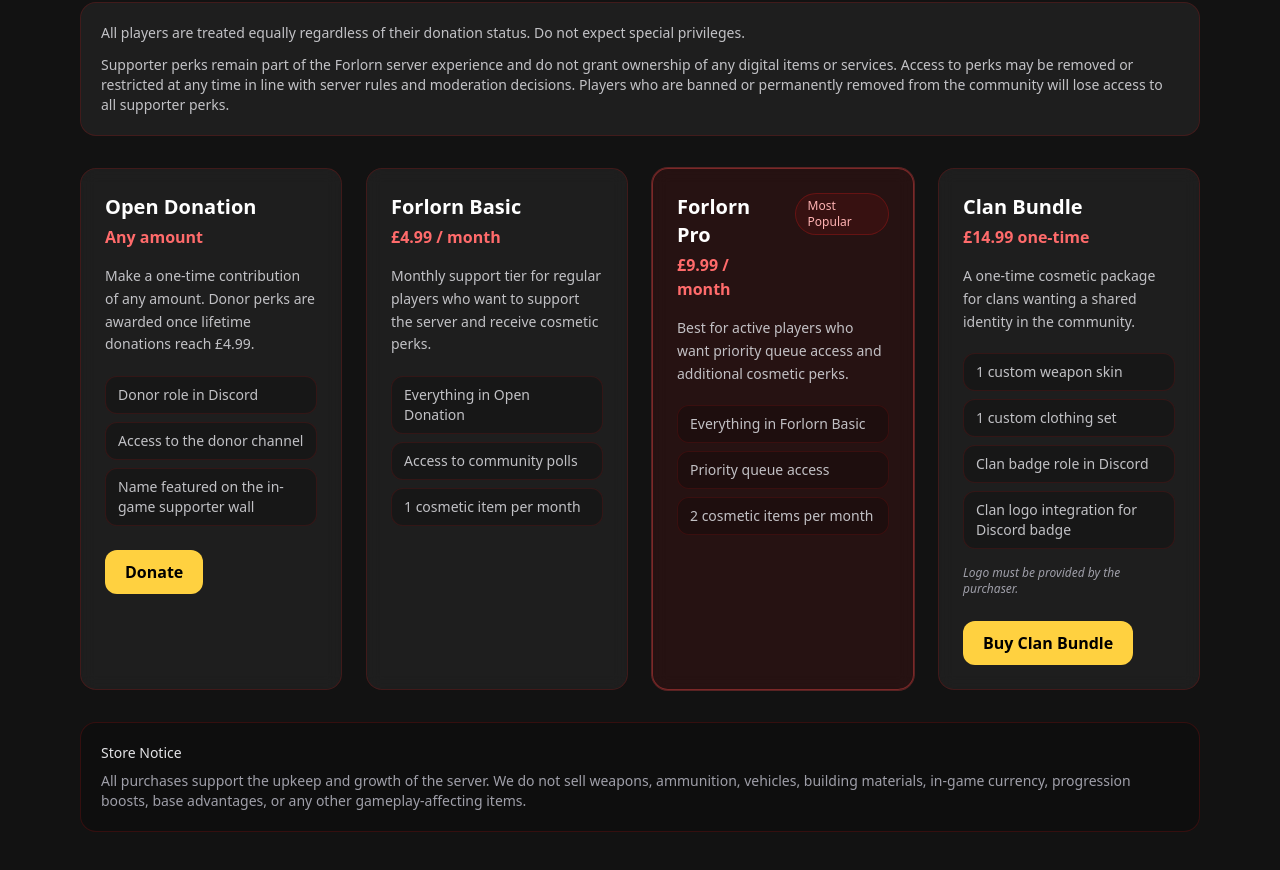
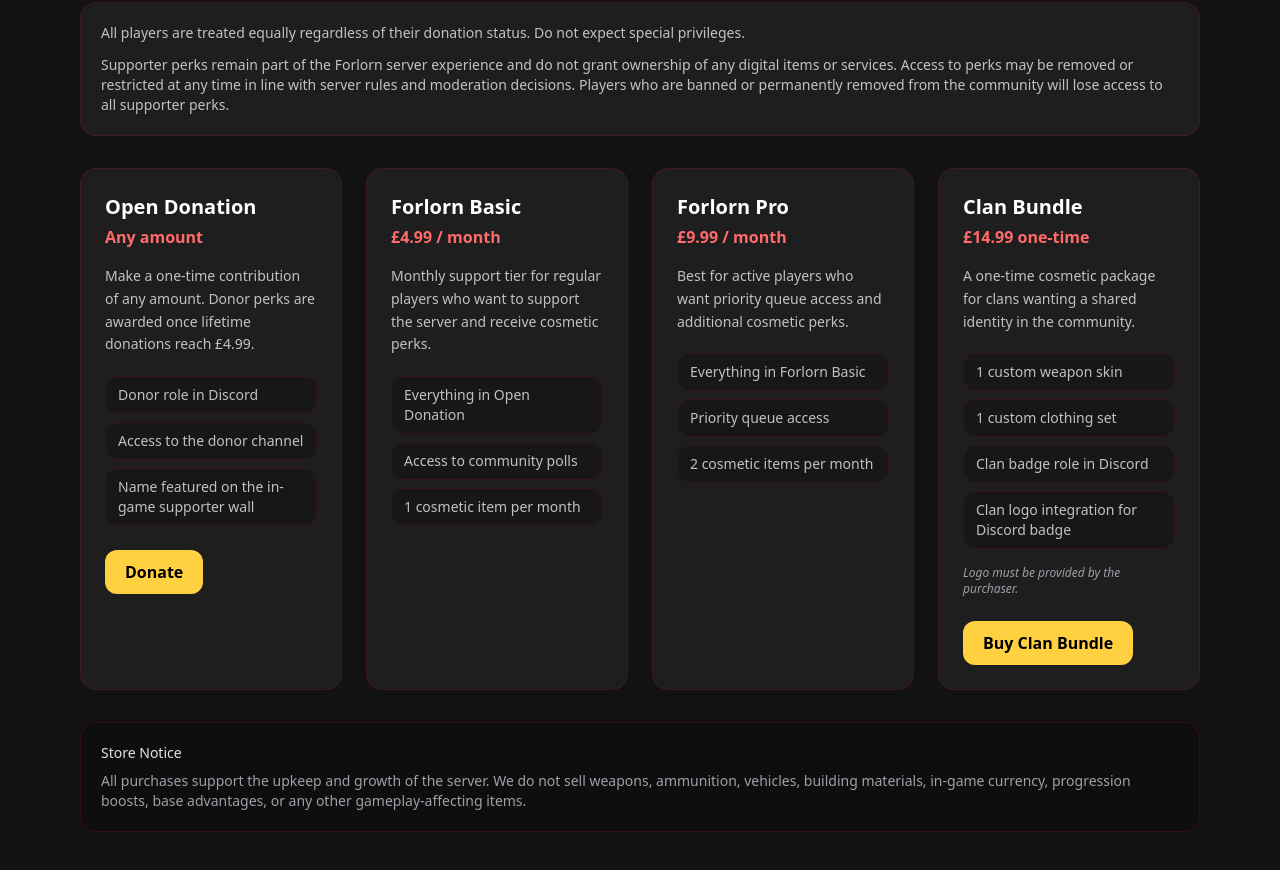
Before and after one commit to code-by-luis/forlorn-site, a Next.js app: page / in a window 1280 px wide. Shown: the part 3960-4830 px from the top of the page. Built offline with nearby package versions, Linux system fonts and the light colour scheme.

Commit message:
update store section

```diff
--- a/app/page.tsx
+++ b/app/page.tsx
@@ -399,7 +399,6 @@ function SupportTierCard({
   description,
   includes,
   note,
-  featured = false,
   linkHref,
   linkLabel,
   subscriptionPlanId,
@@ -410,7 +409,6 @@ function SupportTierCard({
   description: string;
   includes: string[];
   note?: string;
-  featured?: boolean;
   linkHref?: string;
   linkLabel?: string;
   subscriptionPlanId?: string;
@@ -421,18 +419,13 @@ function SupportTierCard({
       variants={fadeUp}
       whileHover={{ y: -4 }}
       transition={{ type: "spring", stiffness: 220, damping: 20 }}
-      className={`rounded-2xl border p-6 backdrop-blur-sm ${
-        featured
-          ? "border-[#ff4d4d]/40 bg-[#d31818]/10 ring-1 ring-[#ff4d4d]/30"
-          : "border-[#d31818]/20 bg-white/5"
-      }`}
+      className="rounded-2xl border border-[#d31818]/20 bg-white/5 p-6 backdrop-blur-sm"
     >
       <div className="flex items-start justify-between gap-4">
         <div>
           <h3 className="text-xl font-bold text-white">{name}</h3>
           <p className="mt-1 font-semibold text-[#ff6b6b]">{price}</p>
         </div>
-        {featured ? <Pill>Most Popular</Pill> : null}
       </div>
 
       <p className="mt-4 text-sm leading-relaxed text-zinc-300/90">
@@ -507,7 +500,6 @@ const SUPPORT_TIERS = [
     ],
     subscriptionPlanId: PAYPAL_PRO_PLAN_ID,
     subscriptionContainerId: "paypal-pro-button",
-    featured: true,
   },
   {
     name: "Clan Bundle",
@@ -822,7 +814,6 @@ export default function Page() {
             description={tier.description}
             includes={tier.includes}
             note={tier.note}
-            featured={tier.featured}
             linkHref={tier.linkHref}
             linkLabel={tier.linkLabel}
             subscriptionPlanId={tier.subscriptionPlanId}
```
